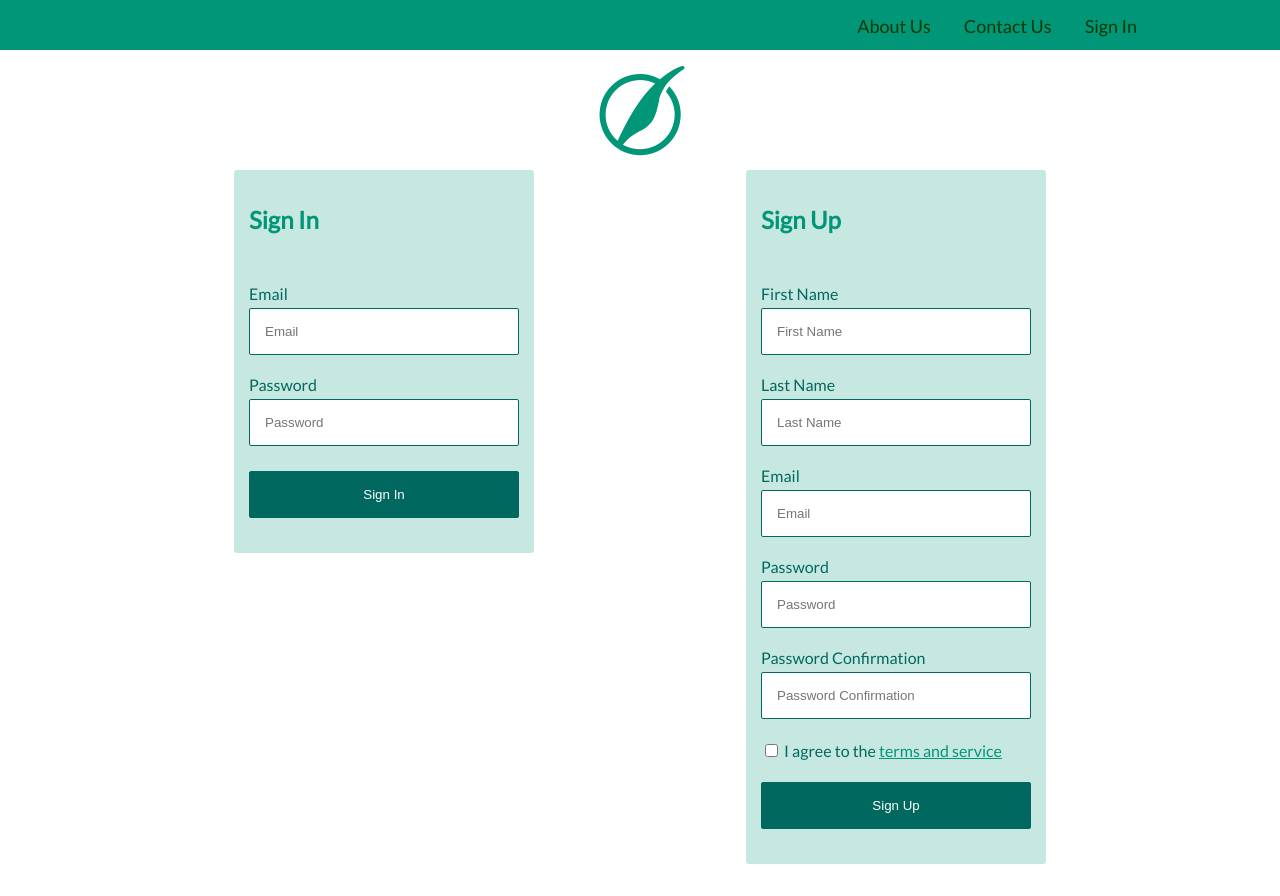
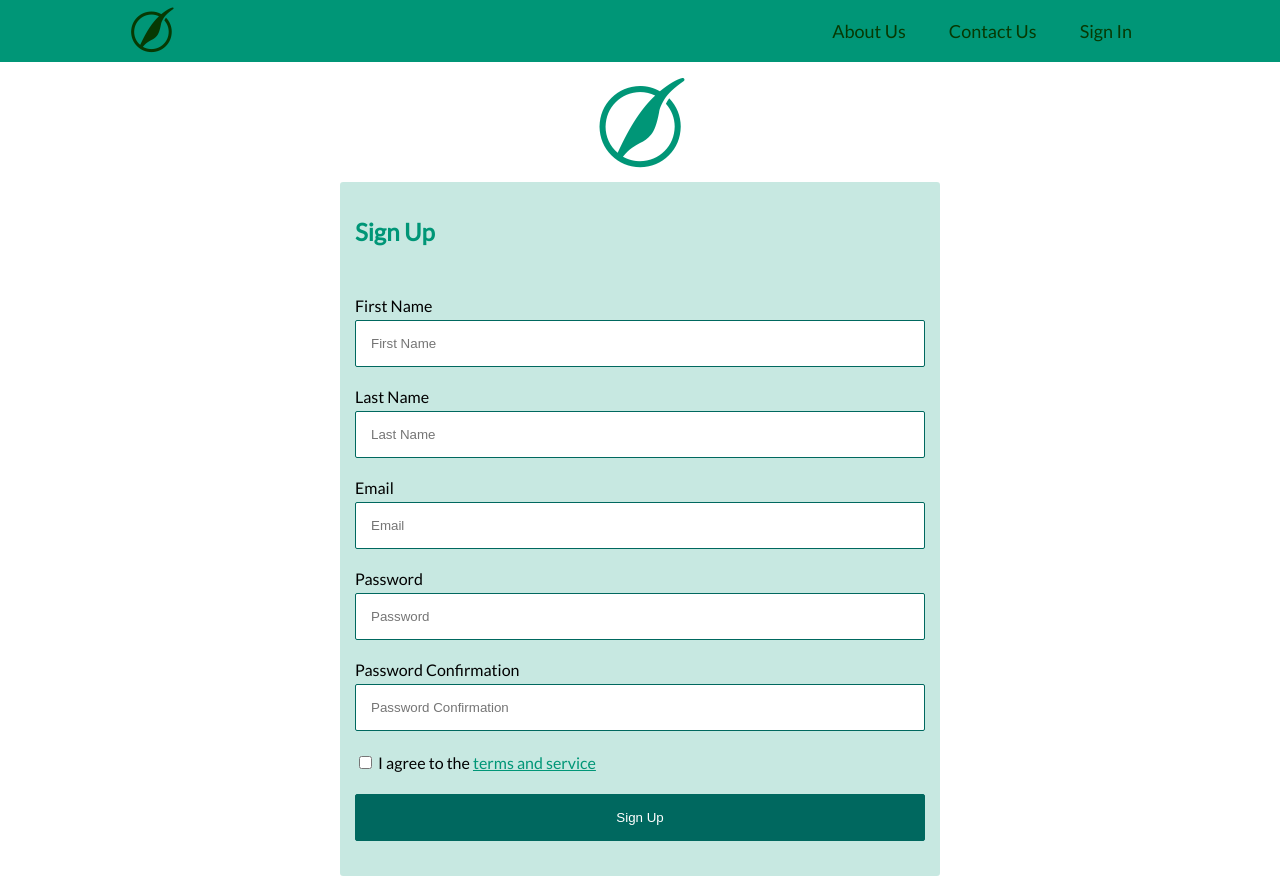
Before and after one commit to jniziol/sd100e07, a plain HTML site: page sign-in.html in a window 1280 px wide. Drawn offline with Linux system fonts and the light colour scheme.

Commit message:
Updated the requirements

```diff
--- a/sign-in.html
+++ b/sign-in.html
@@ -14,11 +14,18 @@
   </head>
 
   <body>
-    <nav>
+    <nav class="group">
       <div class="inner">
-        <a href="about-us.html">About Us</a>
-        <a href="#">Contact Us</a>
-        <a href="sign-in.html">Sign In</a>
+        <div class="left">
+          <a href="index.html">
+            <i class="fab fa-pied-piper"></i>
+          </a>
+        </div>
+        <div class="right">
+          <a href="about-us.html">About Us</a>
+          <a href="#">Contact Us</a>
+          <a href="sign-in.html">Sign In</a>
+        </div>
       </div>
     </nav>
 
@@ -29,29 +36,8 @@
         </a>
       </header>
 
-      <div class="group">
-        <section class="left">
-
-          <div class="wrap">
-            <h2>Sign In</h2>
-
-            <form action="">
-              <label>
-                <div>Email</div>
-                <input type="text" type="email" placeholder="Email" required>
-              </label>
-
-              <label>
-                <div>Password</div>
-                <input type="text" type="password" placeholder="Password" required>
-              </label>
-
-              <button>Sign In</button>
-            </form>
-          </div>
-        </section>
-
-        <section class="right">
+      <div>
+        <section>
           <div class="wrap">
             <h2>Sign Up</h2>
 
--- a/style.css
+++ b/style.css
@@ -28,22 +28,25 @@ header {
 
 
 nav {
-  text-align: right;
   background-color: #009677;
-  height: 50px;
-  }
+}
 
 .inner {
   width: 1024px;
   margin: auto;
 }
 
-nav a {
-  margin: 15px;
+.right a {
   text-decoration: none;
-  height: 50px;
   display: inline-block;
   font-size: 18px;
+  color: #073903;
+  padding: 20px;
+}
+
+.left a {
+  font-size: 50px;
+  padding: 0px;
   color: #073903;
 }
 
@@ -79,17 +82,12 @@ nav a {
   color: white;
 }
 
-
 .left {
-  color: #00685f;
   float: left;
-  width: 50%;
 }
 
 .right {
-  color: #00685f;
-  width: 50%;
-  float: left;
+  float: right;
 }
 
 .group:after {
@@ -133,9 +131,7 @@ button:hover {
 }
 
 .wrap {
-  width: 300px;
-  margin: auto;
-  width: 300px;
+  width: 600px;
   margin: auto;
   background-color: #00957738;
   padding: 15px;
@@ -143,7 +139,6 @@ button:hover {
   margin-bottom: 20px;
 }
 
-
 #agree {
   width: initial;
 }
```
Also changed, not shown: about-us.html (+11 -4 lines), index.html (+11 -4 lines).
